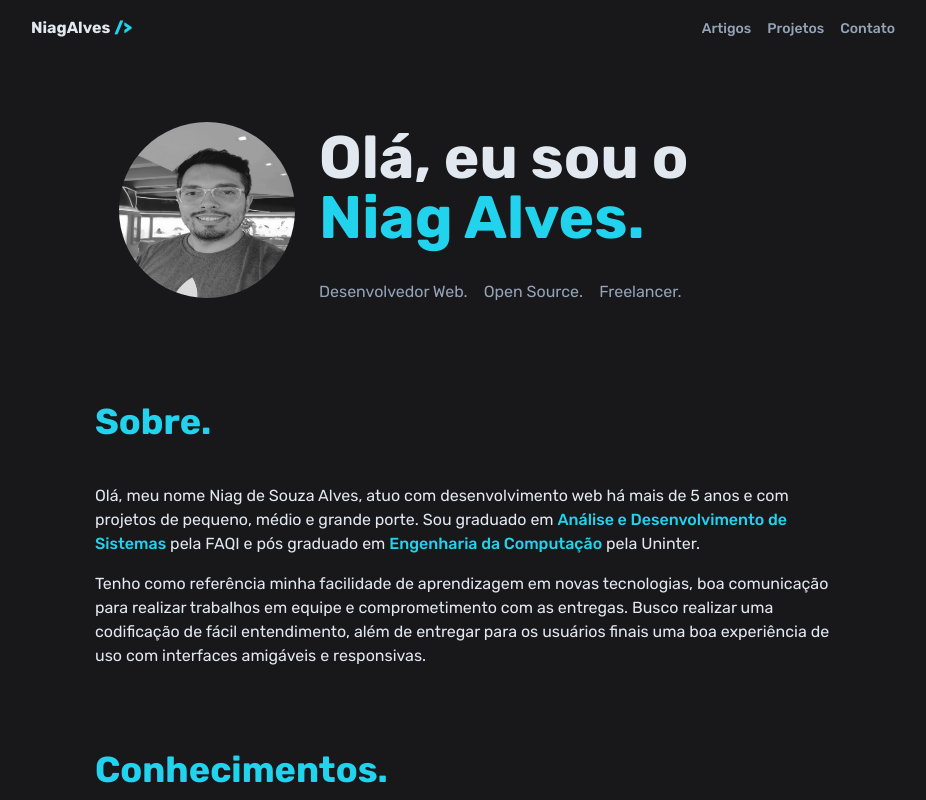
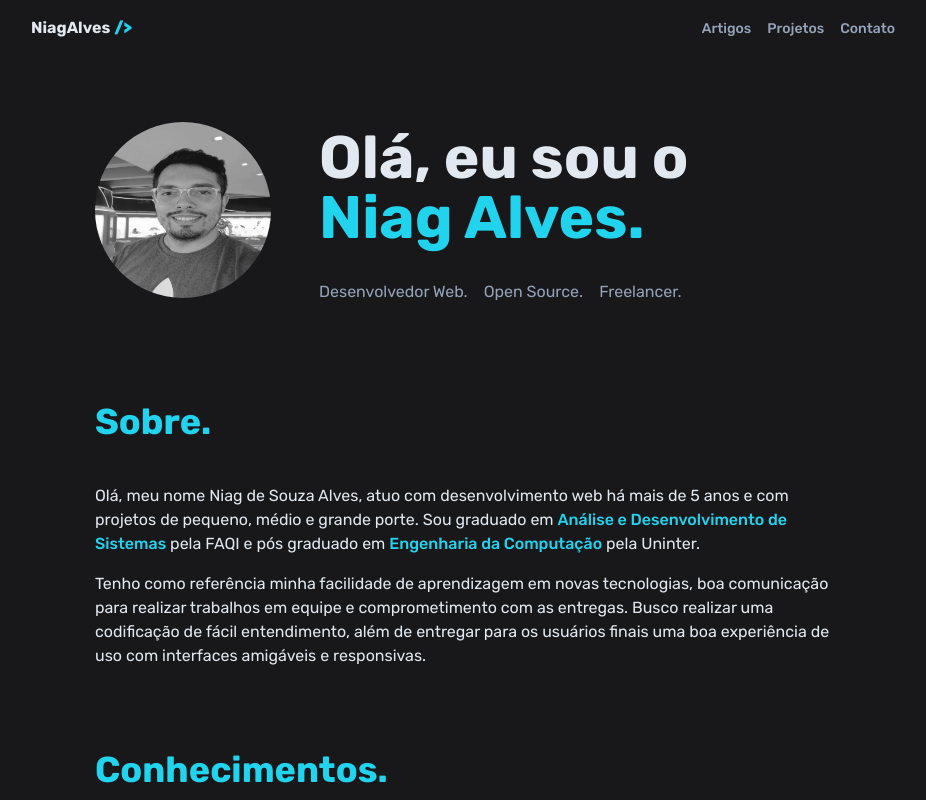
Before and after one commit to niagalves/niagalves.com, a SvelteKit app: page / in a window 1280 px wide. Shown: the top 800 px of the page, without its empty margins (177-1103 px from the left). Built offline with nearby package versions, Linux system fonts and the light colour scheme.

Commit message:
fix: responsive intro component

```diff
--- a/src/routes/components/Intro.svelte
+++ b/src/routes/components/Intro.svelte
@@ -7,7 +7,7 @@
 <Section>
 	<div class="flex justify-between md:flex-row flex-col items-center">
 		<img
-			class="w-36 md:w-44 mx-auto rounded-full md:h-44 h-36 mb-8 relative top-[10px]"
+			class="w-36 md:w-44 rounded-full md:h-44 h-36 mb-8 relative top-[10px]"
 			src="/niagalves.png"
 			alt="niagalves"
 		/>
```
